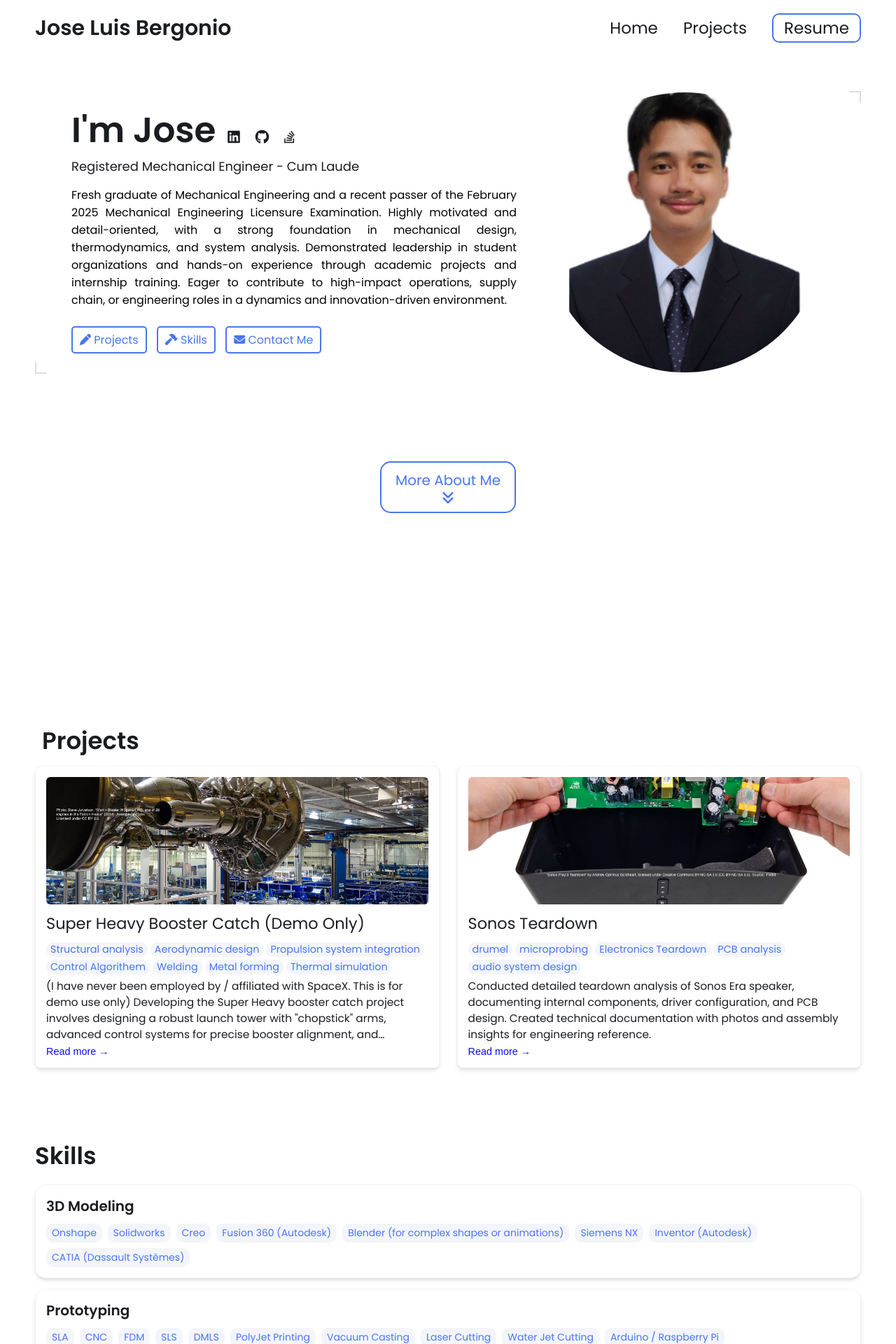
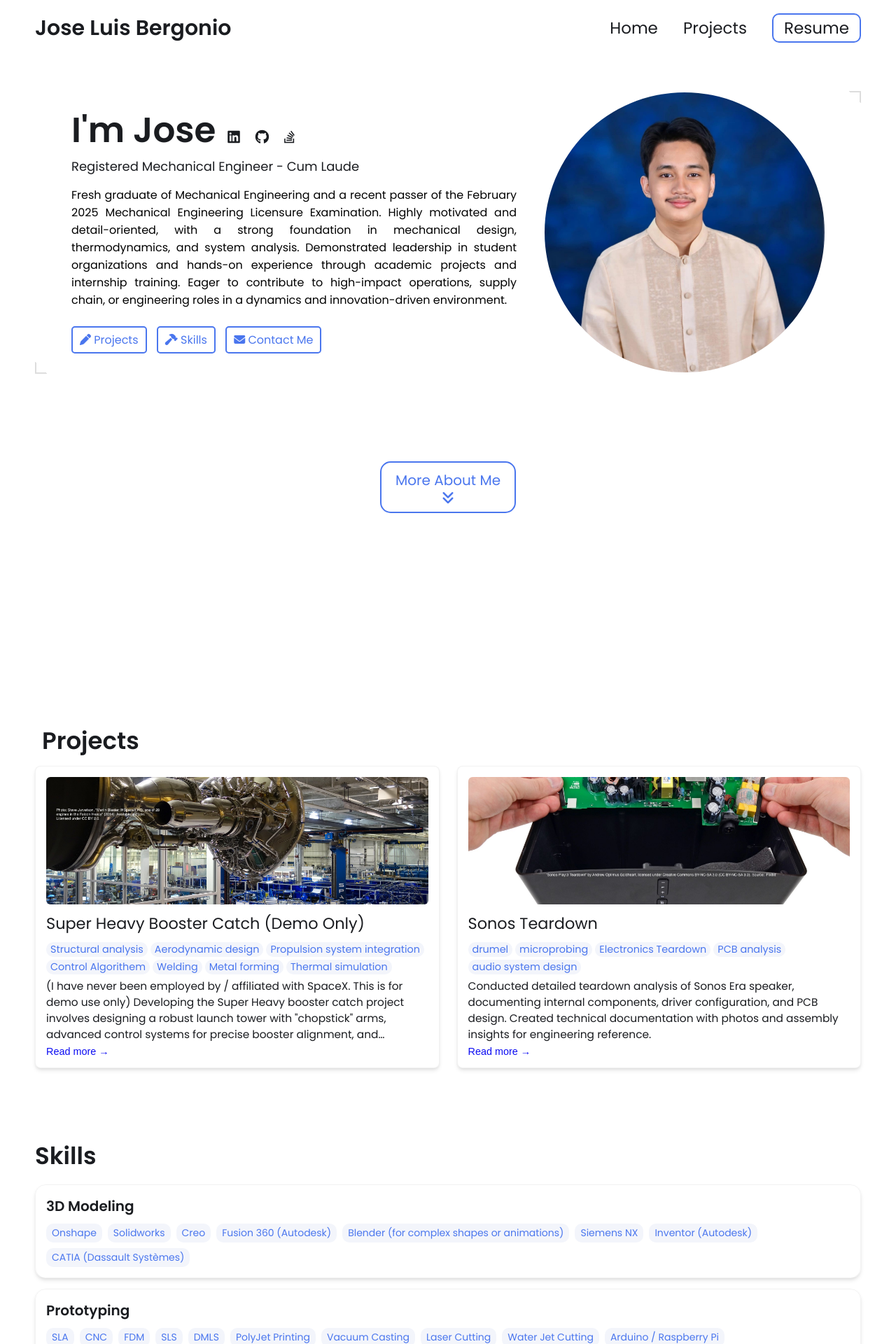
Before and after one commit to bergoniojoseluis/bergoniojoseluis.github.io, a Jekyll site: the page built from index.html, in a window 1280 px wide. Shown: the top 1920 px of the page at 70% size. Built offline with Jekyll 4.4.1, drawn with Linux system fonts in a browser that asks for light colours.

Commit message:
Update _config.yml

```diff
--- a/_config.yml
+++ b/_config.yml
@@ -23,7 +23,7 @@
   engineering roles in a dynamics and innovation-driven environment.</div>
 
 # Place your profile image in /assets/images/profile-image/folder and edit the file name
-profile_image: ./assets/images/profile-image/Bergonio_ID.png
+profile_image: ./assets/images/profile-image/Bergonio2_ID.jfif
 
 
 # Link your resume
```
